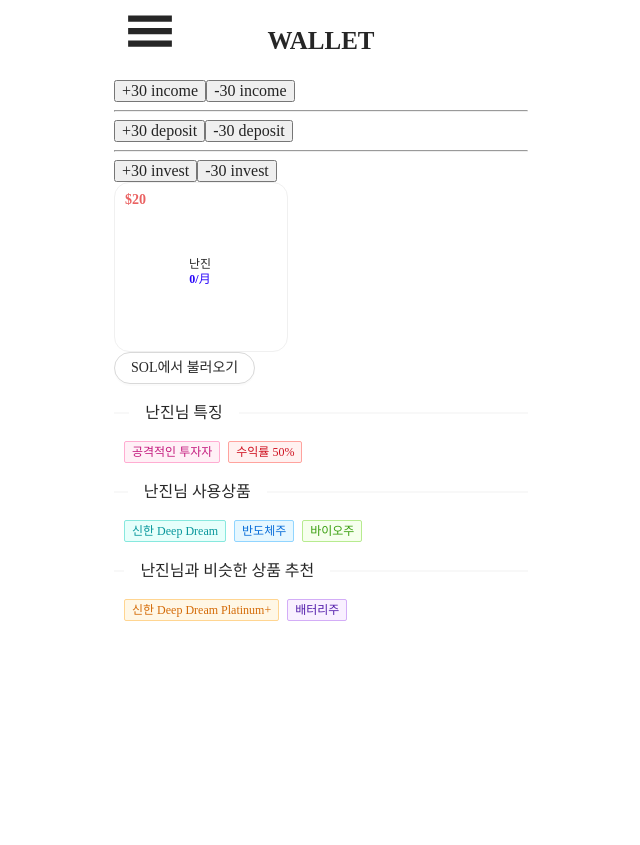
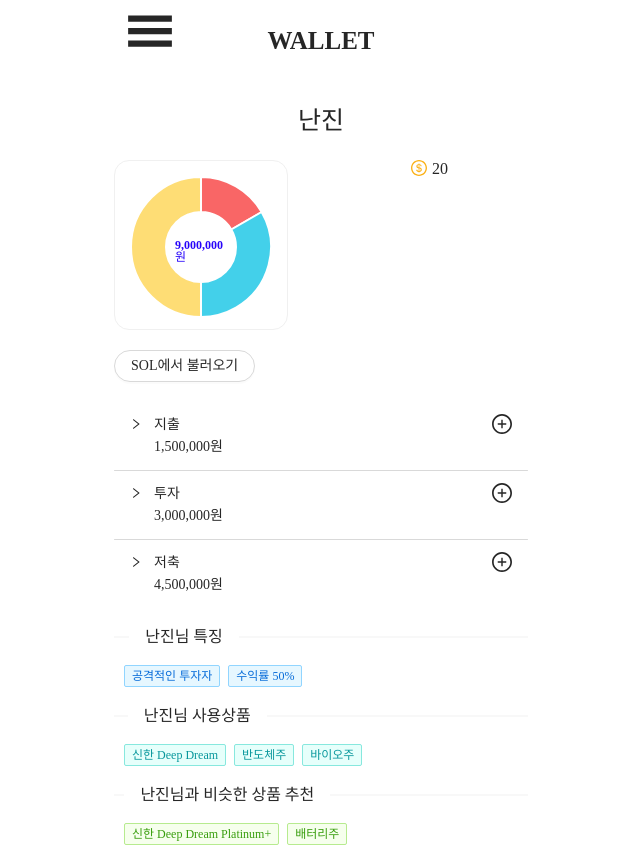
Before and after one commit to juajang/turkey, a React (Create React App) app: page /wallet in a window 1280 px wide. Shown: the whole page, without its empty margins (319-959 px from the left). Before the commit the page ends 800 px from the top, so only its background shows below. Built offline with nearby package versions, Linux system fonts and the light colour scheme.

Commit message:
Modify Wallet page

```diff
--- a/src/components/feed/DoughnutChart.js
+++ b/src/components/feed/DoughnutChart.js
@@ -29,14 +29,14 @@ const DoughnutChart = ({ data, title, style }) => {
           },
         }}
         data={{
-          labels: ["수입", "지출", "투자", "저축"],
+          labels: ["지출", "투자", "저축", "수입"],
           datasets: [
             {
               data,
               backgroundColor: [
-                "rgba(255, 99, 132, 0.2)",
-                "rgba(54, 162, 235, 0.2)",
-                "rgba(255, 206, 86, 0.2)",
+                "#F96666",
+                "#43D0EA",
+                "#FEDD75",
                 "rgba(75, 192, 192, 0.2)",
                 "rgba(153, 102, 255, 0.2)",
                 "rgba(255, 159, 64, 0.2)",
--- a/src/pages/Wallet.js
+++ b/src/pages/Wallet.js
@@ -1,6 +1,7 @@
-import React from "react";
+import React, { useState } from 'react';
 import styled from "styled-components";
-import { Tag, Divider, Button } from 'antd';
+import { Tag, Divider, Button, Collapse, Row, Col, Modal, Form, Input } from 'antd';
+import { DollarOutlined, PlusCircleOutlined } from '@ant-design/icons';
 import DoughnutChart from "../components/feed/DoughnutChart";
 
 const Card = styled.div`
@@ -43,94 +44,253 @@ const Card = styled.div`
   }
 `;
 
+const HeaderWrapper = styled.header`
+  width: 100%;
+  position: relative;
+  height: 80px;
+  font-size: 25px;
+  font-weight: 550;
+  display: grid;
+  place-items: center;
+`;
+
+function priceToString(price) {
+  return price.toString().replace(/\B(?=(\d{3})+(?!\d))/g, ',') + "원";
+}
+
 const Wallet = ({ state, dispatch }) => {
   console.log(state);
-  console.log(state.deposit);
+  console.log(state.consumeList);
+  const [isConsumeVisible, setIsConsumeVisible] = useState(false);
+  const [isInvestVisible, setIsInvestVisible] = useState(false);
+  const [isDepositVisible, setIsDepositVisible] = useState(false);
+  const [title, setTitle] = useState("");
+  const [price, setPrice] = useState(0);
+  const { income, consume, invest, deposit, consumeList, investList, depositList } = state;
+  const { Panel } = Collapse;
 
-  const { income, consume, invest, deposit } = state;
+  const consumeOk = () => {
+    setIsConsumeVisible(false);
+    console.log("이름", title);
+    console.log("가격", price);
+    dispatch({ type: "add_consume", title: title, price: parseInt(price)})
+  };
+
+  const consumeCancel = () => {
+    setIsConsumeVisible(false);
+  };
+
+  const investOk = () => {
+    setIsInvestVisible(false);
+    console.log("이름", title);
+    console.log("가격", price);
+    dispatch({ type: "add_invest", title: title, price: parseInt(price)})
+  };
+
+  const investCancel = () => {
+    setIsInvestVisible(false);
+  };
+
+  const depositOk = () => {
+    setIsDepositVisible(false);
+    console.log("이름", title);
+    console.log("가격", price);
+    dispatch({ type: "add_deposit", title: title, price: parseInt(price)})
+  };
+
+  const depositCancel = () => {
+    setIsDepositVisible(false);
+  };
+
+  const Consume = () => {
+    return(
+      <>
+        <div style={{marginRight: "50px"}}>지출</div>
+        <div>{priceToString(consume)}</div>
+      </>
+    )
+  }
+
+  const Invest = () => {
+    return(
+      <>
+        <div style={{marginRight: "50px"}}>투자</div>
+        <div>{priceToString(invest)}</div>
+      </>
+    )
+  }
+
+  const Deposit = () => {
+    return(
+      <>
+        <div style={{marginRight: "50px"}}>저축</div>
+        <div>{priceToString(deposit)}</div>
+      </>
+    )
+  }
 
   return (
     <>
-      <button
-        onClick={() => {
-          dispatch({ type: "income", income: 30 });
-        }}
-      >
-        +30 income
-      </button>
-      <button
-        onClick={() => {
-          dispatch({ type: "income", income: -30 });
-        }}
-      >
-        -30 income
-      </button>
-      <hr></hr>
-      <button
-        onClick={() => {
-          dispatch({ type: "deposit", deposit: 30 });
-        }}
-      >
-        +30 deposit
-      </button>
-      <button
-        onClick={() => {
-          dispatch({ type: "deposit", deposit: -30 });
-        }}
-      >
-        -30 deposit
-      </button>
-      <hr></hr>
-      <button
-        onClick={() => {
-          dispatch({ type: "invest", invest: 30 });
-        }}
-      >
-        +30 invest
-      </button>
-      <button
-        onClick={() => {
-          dispatch({ type: "invest", invest: -30 });
-        }}
-      >
-        -30 invest
-      </button>
+      <HeaderWrapper>
+        <h1>난진</h1>
+      </HeaderWrapper>
+
+      <span className="like" style={{placeItems: "end", float:"right", marginRight:"80px"}}>
+        <DollarOutlined style={{color: "#FBB117", marginRight: "5px"}} />20
+      </span>
 
       <Card>
         <div>
-          <span className="like">$20</span>
           <DoughnutChart
-            data={[deposit, consume, invest]}
+            data={[consume, invest, deposit]}
             style={{
               width: 20,
               height: 20,
             }}
             title={
               <>
-                <div className="nickname">난진</div>
-                <div className="income">{income}/月</div>
+                <div className="income">{priceToString(income)}</div>
               </>
             }
           />
         </div>
       </Card>
 
-      <Button shape="round">SOL에서 불러오기</Button>
+      <Button shape="round" style={{position: "relative", marginTop: "20px"}}>SOL에서 불러오기</Button>
+
+      <Collapse ghost style={{ postion: "relative", marginTop: "20px" }}>
+        <Panel
+          header={<Consume />}
+          extra={<PlusCircleOutlined
+            style={{ fontSize: "20px", float: "right" }}
+            onClick={(event) => {
+              event.stopPropagation();
+              setIsConsumeVisible(true);
+            }} />} key="201">
+          {consumeList && consumeList
+            .map(({ title, price }) => (
+              <Row>
+                <Col span={1}></Col>
+                <Col span={4}>{"+ ", title}</Col>
+                <Col span={16}>{priceToString(price)}</Col>
+              </Row>
+            ))
+          }
+        </Panel>
+        <Divider />
+        <Panel header={<Invest />} extra={<PlusCircleOutlined
+          style={{ fontSize: "20px", float: "right" }}
+          onClick={(event) => {
+            event.stopPropagation();
+            setIsInvestVisible(true);
+          }} />} key="202">
+          {investList && investList
+            .map(({ title, price }) => (
+              <Row>
+                <Col span={1}></Col>
+                <Col span={4}>{"+ ", title}</Col>
+                <Col span={16}>{priceToString(price)}</Col>
+              </Row>
+            ))
+          }
+        </Panel>
+        <Divider />
+        <Panel header={<Deposit />} extra={<PlusCircleOutlined
+          style={{ fontSize: "20px", float: "right" }}
+          onClick={(event) => {
+            event.stopPropagation();
+            setIsDepositVisible(true);
+          }} />} key="203">
+          {depositList && depositList
+            .map(({ title, price }) => (
+              <Row>
+                <Col span={1}></Col>
+                <Col span={4}>{"+ ", title}</Col>
+                <Col span={16}>{priceToString(price)}</Col>
+              </Row>
+            ))
+          }
+        </Panel>
+      </Collapse>
+
+      <Modal title="지출 내역 추가" visible={isConsumeVisible} onOk={consumeOk} onCancel={consumeCancel}>
+        <Form>
+          <Form.Item label="지출 이름">
+            <Input
+              placeholder="이름을 입력해주세요"
+              onChange={(event) => {
+                setTitle(event.currentTarget.value);
+              }}
+            />
+          </Form.Item>
+          <Form.Item label="가격">
+            <Input
+              placeholder="가격을 입력해주세요"
+              onChange={(event) => {
+                setPrice(event.currentTarget.value);
+              }}
+            />
+          </Form.Item>
+        </Form>
+      </Modal>
+
+      <Modal title="투자 내역 추가" visible={isInvestVisible} onOk={investOk} onCancel={investCancel}>
+        <Form>
+          <Form.Item label="투자 이름">
+            <Input
+              placeholder="이름을 입력해주세요"
+              onChange={(event) => {
+                setTitle(event.currentTarget.value);
+              }}
+            />
+          </Form.Item>
+          <Form.Item label="가격">
+            <Input
+              placeholder="가격을 입력해주세요"
+              onChange={(event) => {
+                setPrice(event.currentTarget.value);
+              }}
+            />
+          </Form.Item>
+        </Form>
+      </Modal>
+
+      <Modal title="저축 내역 추가" visible={isDepositVisible} onOk={depositOk} onCancel={depositCancel}>
+        <Form>
+          <Form.Item label="저축 이름">
+            <Input
+              placeholder="이름을 입력해주세요"
+              onChange={(event) => {
+                setTitle(event.currentTarget.value);
+              }}
+            />
+          </Form.Item>
+          <Form.Item label="가격">
+            <Input
+              placeholder="가격을 입력해주세요"
+              onChange={(event) => {
+                setPrice(event.currentTarget.value);
+              }}
+            />
+          </Form.Item>
+        </Form>
+      </Modal>
+
       <Divider orientation="left">난진님 특징</Divider>
       <div style={{ marginLeft: "10px" }}>
-        <Tag color="magenta">공격적인 투자자</Tag>
-        <Tag color="red">수익률 50%</Tag>
+        <Tag color="blue">공격적인 투자자</Tag>
+        <Tag color="blue">수익률 50%</Tag>
       </div>
       <Divider orientation="left">난진님 사용상품</Divider>
       <div style={{ marginLeft: "10px" }}>
         <Tag color="cyan">신한 Deep Dream</Tag>
-        <Tag color="blue">반도체주</Tag>
-        <Tag color="green">바이오주</Tag>
+        <Tag color="cyan">반도체주</Tag>
+        <Tag color="cyan">바이오주</Tag>
       </div>
       <Divider orientation="left">난진님과 비슷한 상품 추천</Divider>
       <div style={{ marginLeft: "10px" }}>
-        <Tag color="orange">신한 Deep Dream Platinum+</Tag>
-        <Tag color="purple">배터리주</Tag>
+        <Tag color="green">신한 Deep Dream Platinum+</Tag>
+        <Tag color="green">배터리주</Tag>
       </div>
     </>
   );
--- a/src/reducer/wallet.js
+++ b/src/reducer/wallet.js
@@ -1,8 +1,23 @@
 export const initialState = {
-  income: 0, // 수입
-  consume: 0, // 지출
-  invest: 0, // 투자
-  deposit: 0, // 저축
+  income: 9000000, // 수입
+  consume: 1500000, // 지출
+  invest: 3000000, // 투자
+  deposit: 4500000, // 저축
+  consumeList: [
+    {"title": "월세", "price": 800000},
+    {"title": "식비", "price": 500000},
+    {"title": "통신비", "price": 200000},
+  ], // 지출 세부
+  investList: [
+    {"title": "적금", "price": 3000000},
+  ], // 투자 세부
+  depositList: [
+    {"title": "주식", "price": 1000000},
+    {"title": "부동산", "price": 1000000},
+    {"title": "코인", "price": 1000000},
+    {"title": "채권", "price": 1000000},
+    {"title": "펀드", "price": 500000},
+  ], // 저축 세부
 };
 
 export const init = () => initialState;
@@ -10,13 +25,49 @@ export const init = () => initialState;
 export function reducer(state, action) {
   switch (action.type) {
     case "income":
-      return { ...state, income: state.income + action.income };
+      return {
+        ...state,
+        income: state.income + action.income
+      };
     case "consume":
-      return { ...state, consume: state.consume + action.consume };
+      return {
+        ...state,
+        income: state.income + action.consume,
+        consume: state.consume + action.consume
+      };
     case "invest":
-      return { ...state, invest: state.invest + action.invest };
+      return {
+        ...state,
+        income: state.income + action.invest,
+        invest: state.invest + action.invest
+      };
     case "deposit":
-      return { ...state, deposit: state.deposit + action.deposit };
+      return {
+        ...state,
+        income: state.income + action.deposit,
+        deposit: state.deposit + action.deposit
+      };
+    case "add_consume":
+      return {
+        ...state,
+        income: state.income + action.price,
+        consume: state.consume + action.price,
+        consumeList: [...state.consumeList, {"title": action.title, "price": action.price}],
+      };
+    case "add_invest":
+      return {
+        ...state,
+        income: state.income + action.price,
+        invest: state.invest + action.price,
+        investList: [...state.investList, { "title": action.title, "price": action.price }],
+      };
+    case "add_deposit":
+      return {
+        ...state,
+        income: state.income + action.price,
+        deposit: state.deposit + action.price,
+        depositList: [...state.depositList, { "title": action.title, "price": action.price }],
+      };
     default:
       throw new Error();
   }
```
